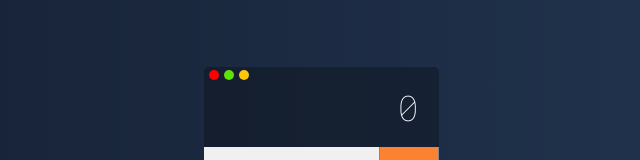
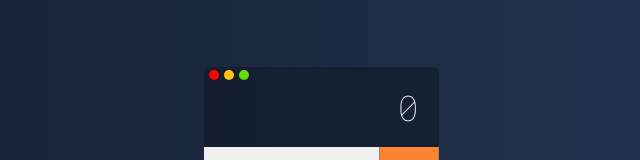
Before and after one commit to Mariano-1794/Calculadora, a React (Create React App) app: page / in a window 1280 px wide. Shown: the part 173-333 px from the top of the page, without its empty margins (319-959 px from the left). Built offline with nearby package versions, Linux system fonts and the light colour scheme.

Commit message:
Alteração de cores

```diff
--- a/src/main/Calculator.css
+++ b/src/main/Calculator.css
@@ -24,7 +24,7 @@
     height: 10px;
     width: 10px;
     border-radius: 50px;
-    background-color: #5fe009;
+    background-color: #ffc60b;
     margin-top: -65px;
     margin-right: 185px;
     position: absolute;
@@ -34,7 +34,7 @@
     height: 10px;
     width: 10px;
     border-radius: 50px;
-    background-color: #ffc60b;
+    background-color: #5fe009;
     margin-top: -65px;
     margin-right: 170px;
     position: absolute;
```
